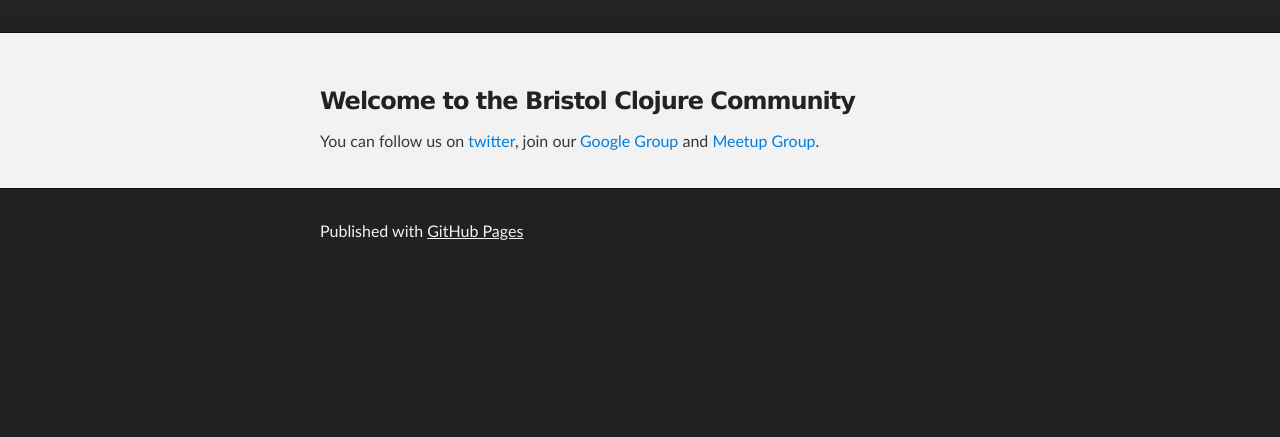
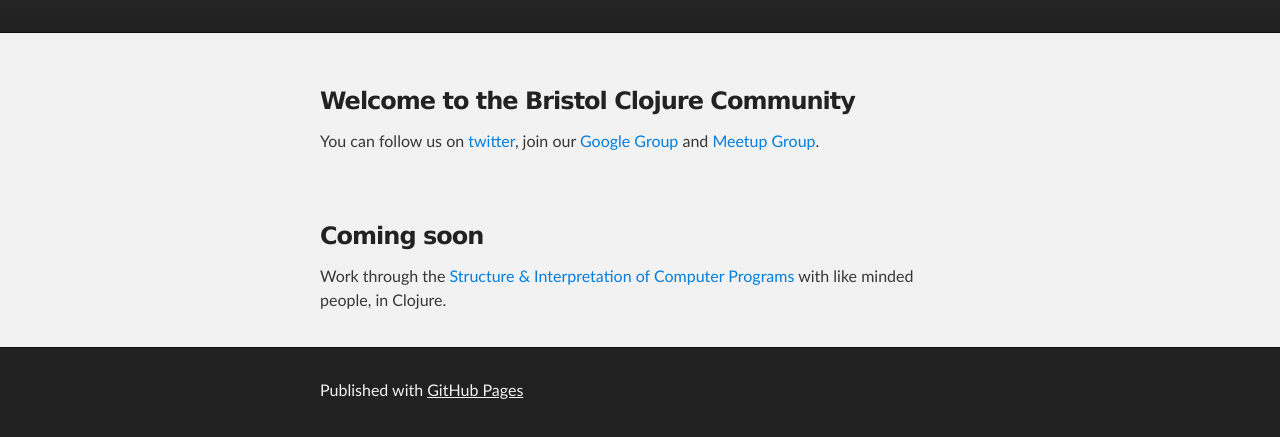
Before and after one commit to BristolClojurians/BristolClojurians.github.io, a plain HTML site: page index.html in a window 1280 px wide. Shown: the part 177-614 px from the top of the page. Drawn offline with Linux system fonts and the light colour scheme.

Commit message:
Update index.html

```diff
--- a/index.html
+++ b/index.html
@@ -32,6 +32,13 @@
 
 <p>You can follow us on <a href="https://twitter.com/bristolclojure">twitter</a>, join our <a href="https://groups.google.com/forum/#!forum/bristolclojurians">Google Group</a> and <a href="http://www.meetup.com/Bristol-Clojurians/">Meetup Group</a>.</p>
       </section>
+
+      <section id="soon_content" class="inner">
+        <h3>Coming soon</h3>
+        <p>Work through the <a href="https://mitpress.mit.edu/sicp/full-text/book/book.html">Structure &amp; Interpretation of Computer Programs</a> with like minded people, in Clojure.</p>
+      </section>
+
+
     </div>
 
     <!-- FOOTER  -->
```
